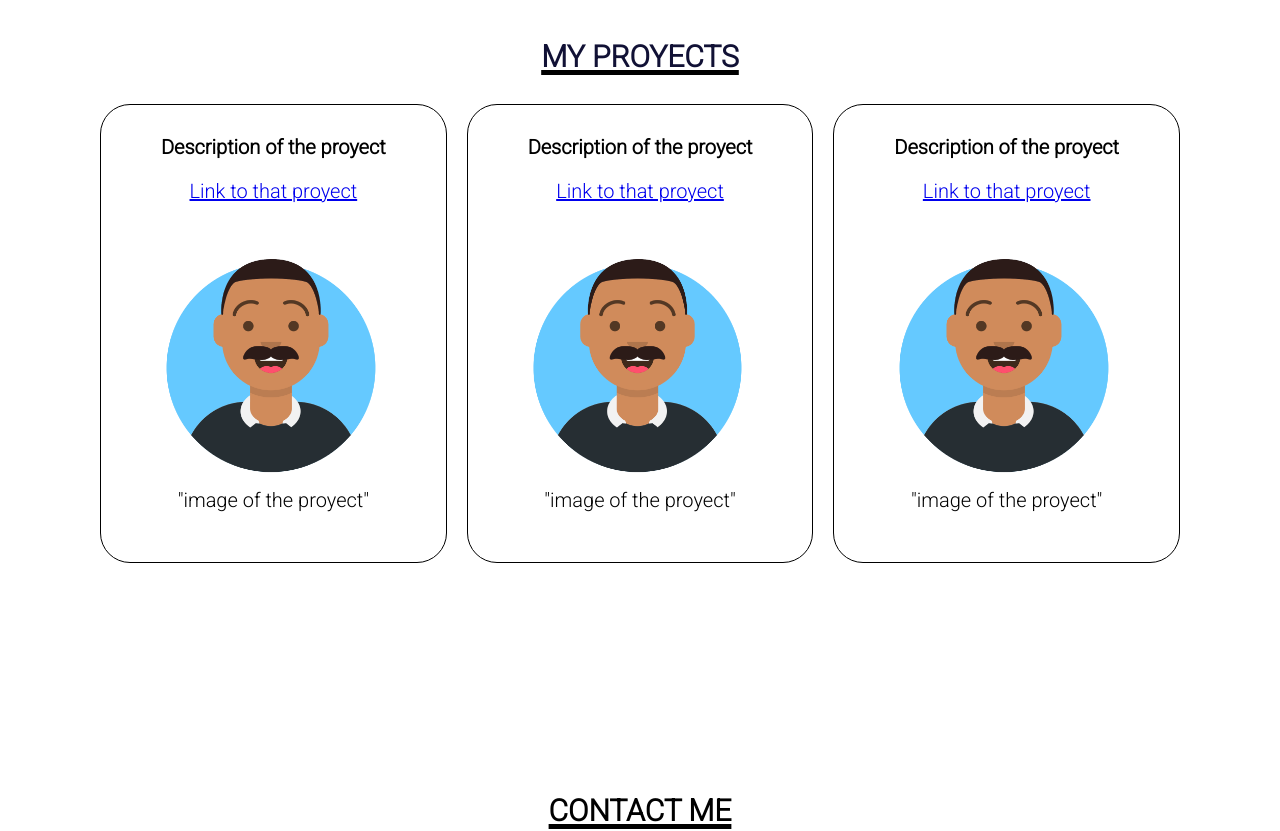
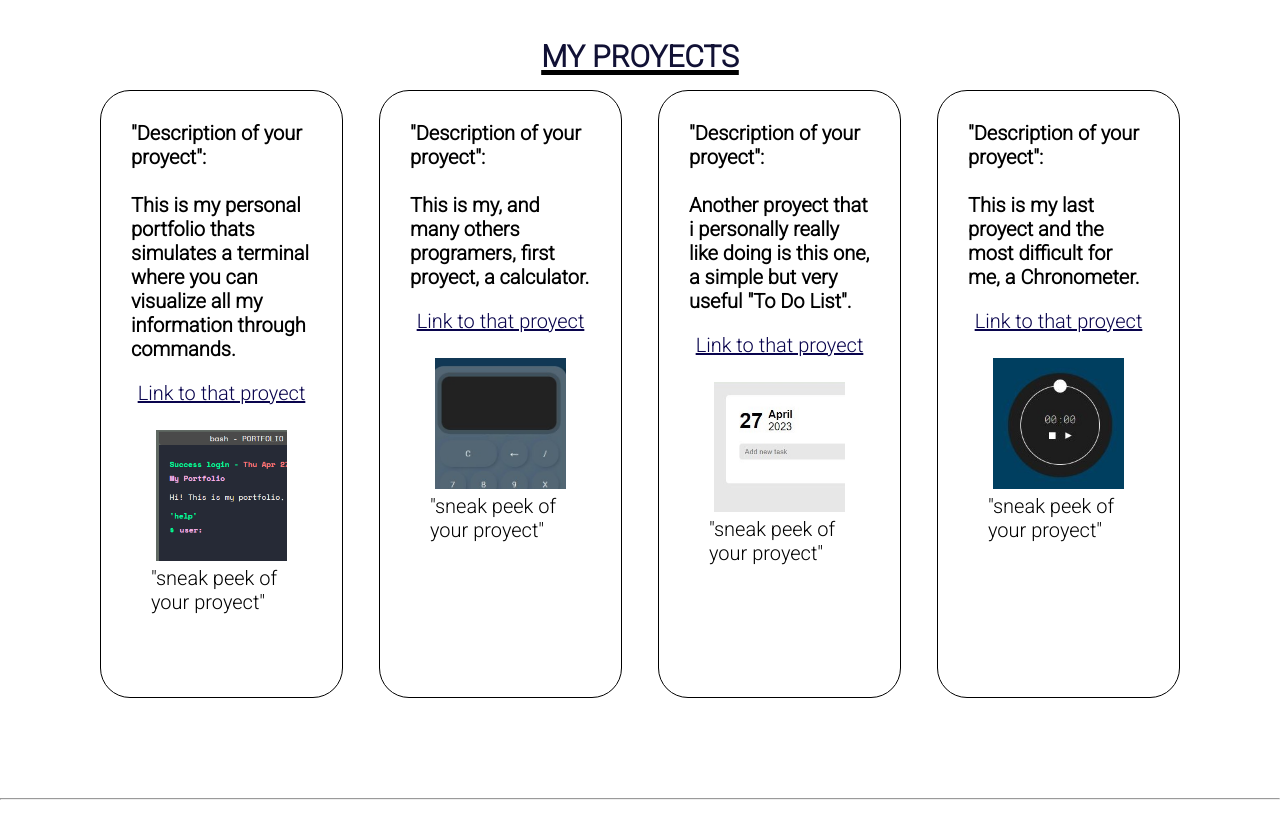
Before and after one commit to ulises-magnarelli/Landing-Page-Tamplate, a plain HTML site: page index.html in a window 1280 px wide. Shown: the part 2380-3211 px from the top of the page. Drawn offline with Linux system fonts and the light colour scheme.

Commit message:
Uploading finished landingPage

```diff
--- a/css/styles.css
+++ b/css/styles.css
@@ -72,8 +72,7 @@ html{
  }
 
  #home .content header .contentHeader nav ul a:hover{
-     color: #1414a0;
-     /* a editar */
+     color: rgb(42, 102, 205);
  }
 
  #home .content .presentation .welcome{
@@ -298,14 +297,15 @@ margin-top: 25px;
     text-decoration-thickness: 5px;
 }
 
-#proyects .row{
-    display: flex;
-    justify-content: space-between;
-    margin: 30px 0;
-
+#proyects .grid{
+    display: grid;
+    gap: 1rem;
+    grid-auto-rows: 38rem;
+    grid-template-columns: repeat(auto-fill, minmax(15rem,2fr));
+    margin-top: 1rem;
 }
 
-#proyects .row .proyect{
+#proyects .grid .proyect{
     padding: 30px;
     max-width: 450px;
     border: 1px solid black;
@@ -317,36 +317,38 @@ margin-top: 25px;
     font-size: 20px;
 }
 
-#proyects .row .proyect:hover {
+#proyects .grid .proyect:hover {
     box-shadow: 5px 5px 10px #565656, -5px -5px 10px #8a8a8a;
 }
 
-#proyects .row .proyect .proyectInfo{
+#proyects .grid .proyect .proyectInfo{
     align-items: center;
     justify-content: center;
     font-size: 20x;
     display: grid;
 }
 
-#proyects .row .proyect .proyectInfo h4{
+#proyects .grid .proyect .proyectInfo h4{
     margin-bottom: 20px;
     display: grid;
     justify-content: center;
 }
 
-#proyects .row .proyect .proyectInfo a{
+#proyects .grid .proyect .proyectInfo a{
     display: flex;
     justify-content: center;
+    text-decoration:underline;
+    color: rgb(9, 4, 77);
 }
 
-#proyects .row .proyect .proyectInfo .imageProyectContainer p{
+#proyects .grid .proyect .proyectInfo .imageProyectContainer p{
     display: grid;
     justify-content: center;
 }
 
 
 
-#proyects .row .proyect .proyectInfo .imageProyectContainer {
+#proyects .grid .proyect .proyectInfo .imageProyectContainer {
     max-width: 400px;
     margin-right: 80px ;
     display: grid;
@@ -354,7 +356,7 @@ margin-top: 25px;
 }
 
 
-#proyects .row .proyect .proyectInfo .imageProyectContainer img {
+#proyects .grid .proyect .proyectInfo .imageProyectContainer img {
     padding: 5px;
     width: 100%;
 }
@@ -467,18 +469,6 @@ margin-top: 25px;
         margin: 10px;
     }
 
-    #proyects{
-        padding: 50px 0;
-    }
-
-    #proyects .row{
-        display: block;
-        margin: 20px;
-    }
-
-    #proyects .row .proyect{
-        margin: 30px auto;
-    }
 
     #contactMe{
         padding: 50px 10px;
--- a/index.html
+++ b/index.html
@@ -43,7 +43,7 @@
                 <h2>I'm <span>"Name"</span>, "Profession"</h2>
 
                <p class="description">  This is my personal website with all my information.</p>
-               <a download="" href="EnglishCV.docx">Download CV</a>
+               <a download="" href="EnglishCV.pdf">Download CV</a>
 
 
             </div>
@@ -56,7 +56,7 @@
          <!-- ABOUT ME SECTION -->
     <section id="aboutMe">
         <div class="imageContainer">
-            <img src="Avatar-Maker.png" alt="">
+            <img src="./images/Avatar-Maker.png" alt="">
         </div>
 
         <div class="aboutMe">
@@ -131,15 +131,15 @@
 
             <section id="proyects">
                 <h3 class="proyectsTitle">My proyects</h3>
-                <div class="row">
+                <div class="grid">
                     <div class="proyect">
                             <div class="proyectInfo">
-                                <h4>Description of the proyect</h4>
-                                <a href="#">Link to that proyect</a>
+                                <h4>"Description of your proyect":<br><br> This is my personal portfolio thats simulates a terminal where you can visualize all my information through commands.</h4>
+                                <a href="https://ulises-magnarelli.github.io/Portfolio/" target="_blank">Link to that proyect</a>
 
                                 <div class="imageProyectContainer">
-                                    <img src="Avatar-Maker.png" alt="">
-                                    <p>"image of the proyect"</p>
+                                    <img src="./images/portfolioImage.png" alt="">
+                                    <p>"sneak peek of your proyect"</p>
 
                                 </div>
 
@@ -149,12 +149,12 @@
 
                     <div class="proyect">
                             <div class="proyectInfo">
-                                <h4>Description of the proyect</h4>
-                                <a href="#">Link to that proyect</a>
+                                <h4>"Description of your proyect":<br><br> This is my, and many others programers, first proyect, a calculator.</h4>
+                                <a href="https://ulises-magnarelli.github.io/Calculator/" target="_blank">Link to that proyect</a>
 
                                 <div class="imageProyectContainer">
-                                    <img src="Avatar-Maker.png" alt="">
-                                    <p>"image of the proyect"</p>
+                                    <img src="./images/calculatorImage.jpg" alt="">
+                                    <p>"sneak peek of your proyect"</p>
                                 </div>
 
                             </div>
@@ -162,23 +162,37 @@
 
                     <div class="proyect">
                             <div class="proyectInfo">
-                                <h4>Description of the proyect</h4>
-                                <a href="#">Link to that proyect</a>
+                                <h4>"Description of your proyect": <br><br> Another proyect that i personally really like doing is this one, a simple but very useful "To Do List".</h4>
+                                <a href="https://ulises-magnarelli.github.io/Task-Organizer/" target="_blank">Link to that proyect</a>
 
                                 <div class="imageProyectContainer">
-                                    <img src="Avatar-Maker.png" alt="">
-                                    <p>"image of the proyect"</p>
+                                    <img src="./images/toDoListImage.jpg" alt="">
+                                    <p>"sneak peek of your proyect"</p>
                                 </div>
+                            </div>
+                    </div>
 
 
+                    <div class="proyect">
+                        <div class="proyectInfo">
+                            <h4>"Description of your proyect": <br><br> This is my last proyect and the most difficult for me, a Chronometer. </h4>
+                            <a href="https://ulises-magnarelli.github.io/Chronometer/" target="_blank">Link to that proyect</a>
+
+                            <div class="imageProyectContainer">
+                                <img src="./images/chronometerImage.jpg" alt="">
+                                <p>"sneak peek of your proyect"</p>
                             </div>
-                    </div>
+
+
+                        </div>
+                </div>
 
 
                 </div>
 
             </section>
 
+            <HR>
 
 
         <!-- CONTACT ME SECTION -->
@@ -187,15 +201,15 @@
             <div class="myData">
 
                 <p>Email:
-                    <a href="mailto:uli.magnarelli@gmail.com">uli.magnarelli@gmail.com</a>
+                    <a href="mailto:uli.magnarelli@gmail.com" target="_blank">uli.magnarelli@gmail.com</a>
                 </p>
 
                 <p>Phone: 11-5107-6712</p>
 
-                <p><a href="https://www.linkedin.com/in/ulises-magnarelli-b03032208/">LinkedIn</a>
+                <p><a href="https://www.linkedin.com/in/ulises-magnarelli-b03032208/" target="_blank">LinkedIn</a>
                 </p>
 
-                <p><a href="https://github.com/ulises-magnarelli">Github</a></p>
+                <p><a href="https://github.com/ulises-magnarelli" target="_blank">Github</a></p>
             </div>
         </section>
 
```
Also changed, not shown: images/Avatar-Maker.png (renamed from Avatar-Maker.png), images/calculatorImage.jpg (added), images/chronometerImage.jpg (added), images/portfolioImage.png (added), images/toDoListImage.jpg (added), 1 other file.
